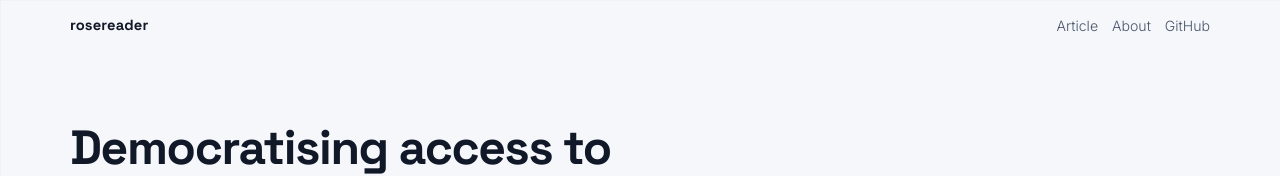
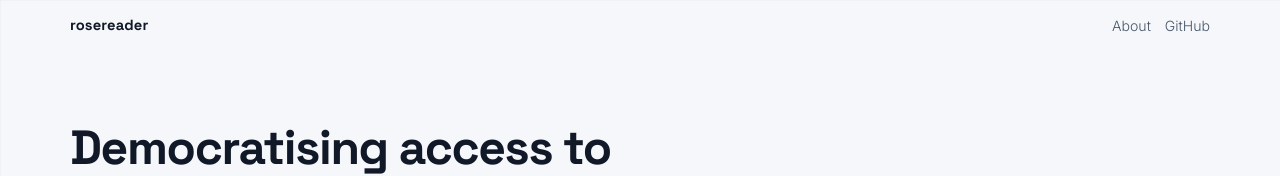
Before and after one commit to ashvinpraveen/rosereader, a Next.js app: page / in a window 1280 px wide. Shown: the top 176 px of the page. Built offline with nearby package versions, Linux system fonts and the light colour scheme.

Commit message:
feat: remove "Article" button from navbar
Update site header to exclude "Article" link.

Co-authored-by: Ashvin Praveen <68266468+ashvinpraveen@users.noreply.github.com>

```diff
--- a/components/site-header.js
+++ b/components/site-header.js
@@ -9,9 +9,6 @@ export default function SiteHeader() {
         </Link>
 
         <nav className="siteNav" aria-label="Primary">
-          <Link href="/#article" className="siteNavLink">
-            Article
-          </Link>
           <Link href="/about" className="siteNavLink">
             About
           </Link>
```
Also changed, not shown: 1 other file (tests, documents, lock files or other folders).
